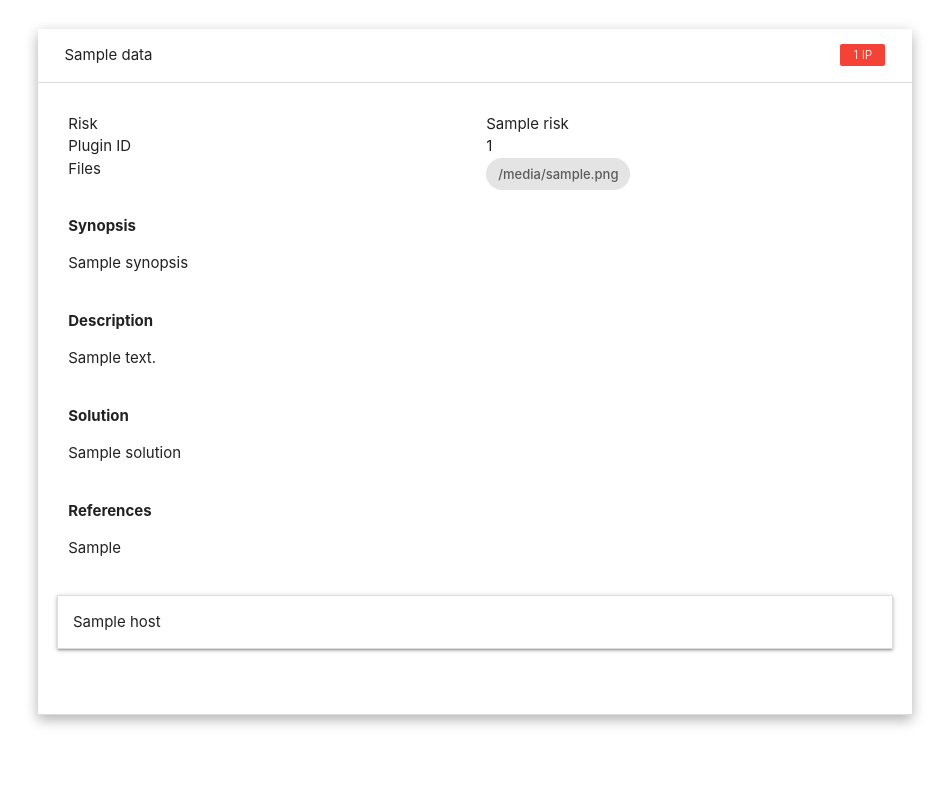
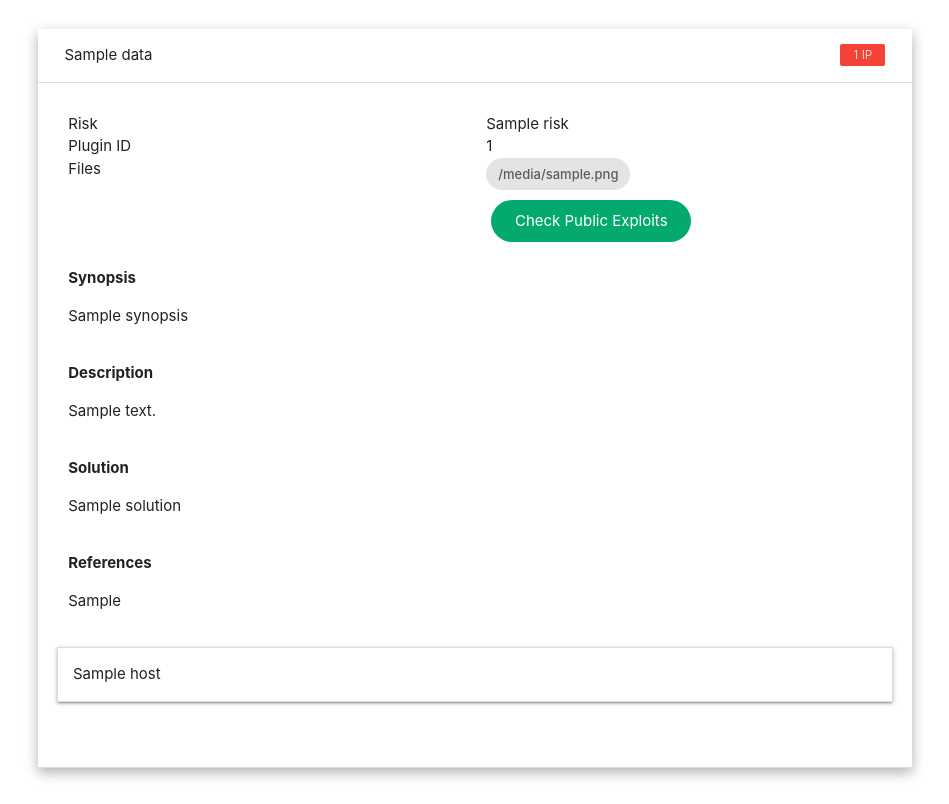
Before and after one commit to Ebryx/Nessus_Map, a Django app: template Nessus_Parser/templates/parsed_XML.html in a window 1280 px wide, after a click that opens the changed part. Shown: the part 139-943 px from the top of the page, without its empty margins (165-1114 px from the left). Before the commit the page ends 865 px from the top, so only its background shows below. Run offline with Django 3.2, Linux system fonts and the light colour scheme; the template is opened without the code that fills it: most values are stand-ins (such as "Sample title", 1, 10 or a date in 2020); some libraries are stand-ins or nearby versions.

Commit message:
Added link for public exploits
Included a hyperlink to infosecmatter.com in order to locate a published exploit.

```diff
--- a/Nessus_Parser/templates/parsed_XML.html
+++ b/Nessus_Parser/templates/parsed_XML.html
@@ -17,6 +17,44 @@
             text-align: justify;
             display: block;
             white-space: pre-line;
+        }
+        .button {
+            display: inline-block;
+            border-radius: 50px;
+            background-color: #04AA6D;
+            border: none;
+            color: #FFF;
+            text-align: center;
+            padding: 10px 15px;
+            width: 200px;
+            transition: all 0.5s;
+            cursor: pointer;
+            margin: 5px;
+        }
+
+            .button span {
+            cursor: pointer;
+            display: inline-block;
+            position: relative;
+            transition: 0.5s;
+        }
+
+            .button span:after {
+            content: '\00bb';
+            position: absolute;
+            opacity: 0;
+            top: 0;
+            right: -20px;
+            transition: 0.5s;
+        }
+
+            .button:hover span {
+            padding-right: 25px;
+        }
+
+            .button:hover span:after {
+            opacity: 1;
+            right: 0;
         }
     </style>
 {% endblock %}
@@ -78,6 +116,10 @@
                                                 <div class="chip">{{ file }}</div>
                                             {% endfor %}
                                         </div>
+                                        <div class="col l6"></div>
+                                        <div class="col l6"><a
+                                                href="https://www.infosecmatter.com/nessus-plugin-library/?id={{ data.pluginID }}#:~:text=.-,public%20exploits,-Target%20Network%20Port"
+                                                target="_blank" class="button" style="vertical-align:middle"><span>Check Public Exploits</span></a></div>
                                     </div>
                                     <div class="row">
                                         <div class="col l12" style="font-weight: bold;">Synopsis</div>
```
